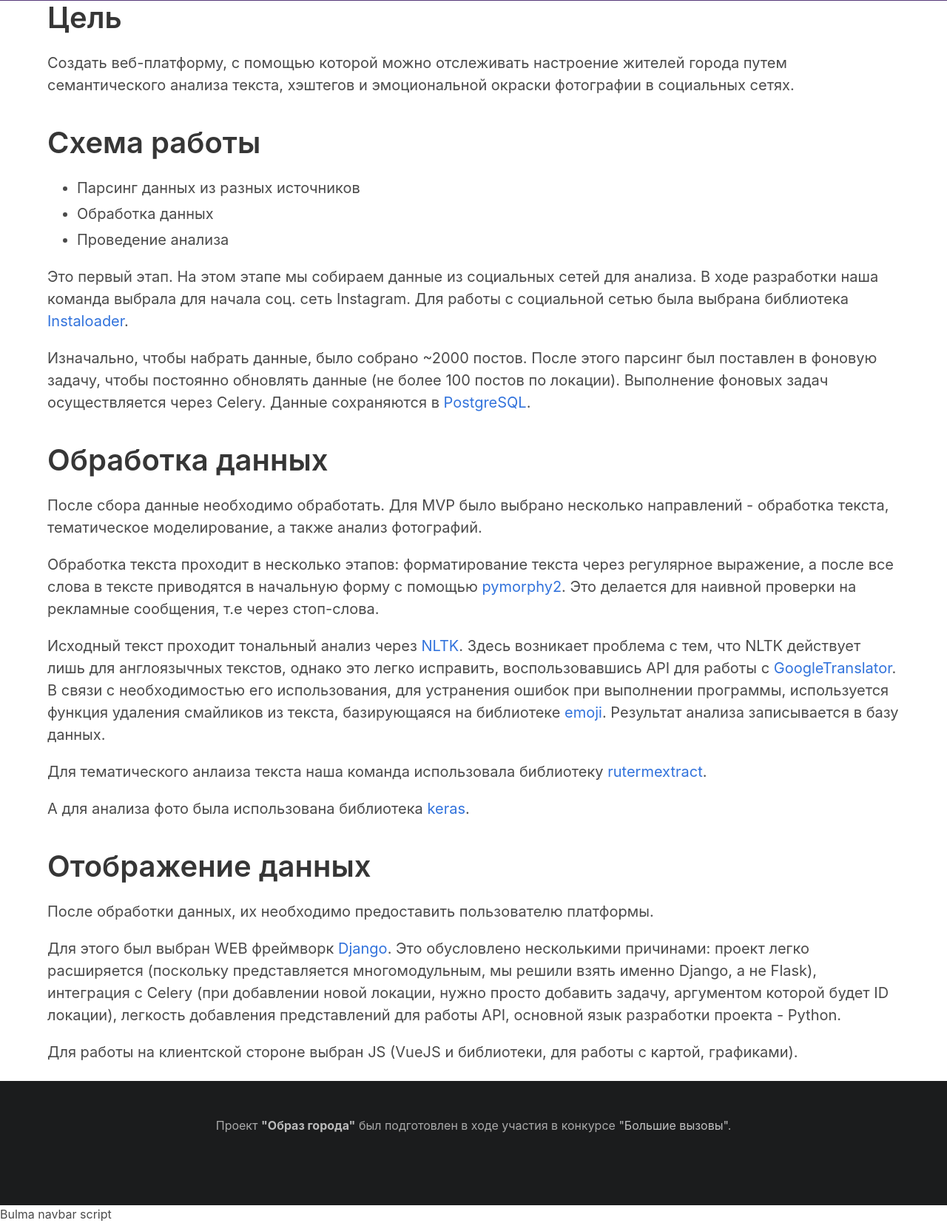
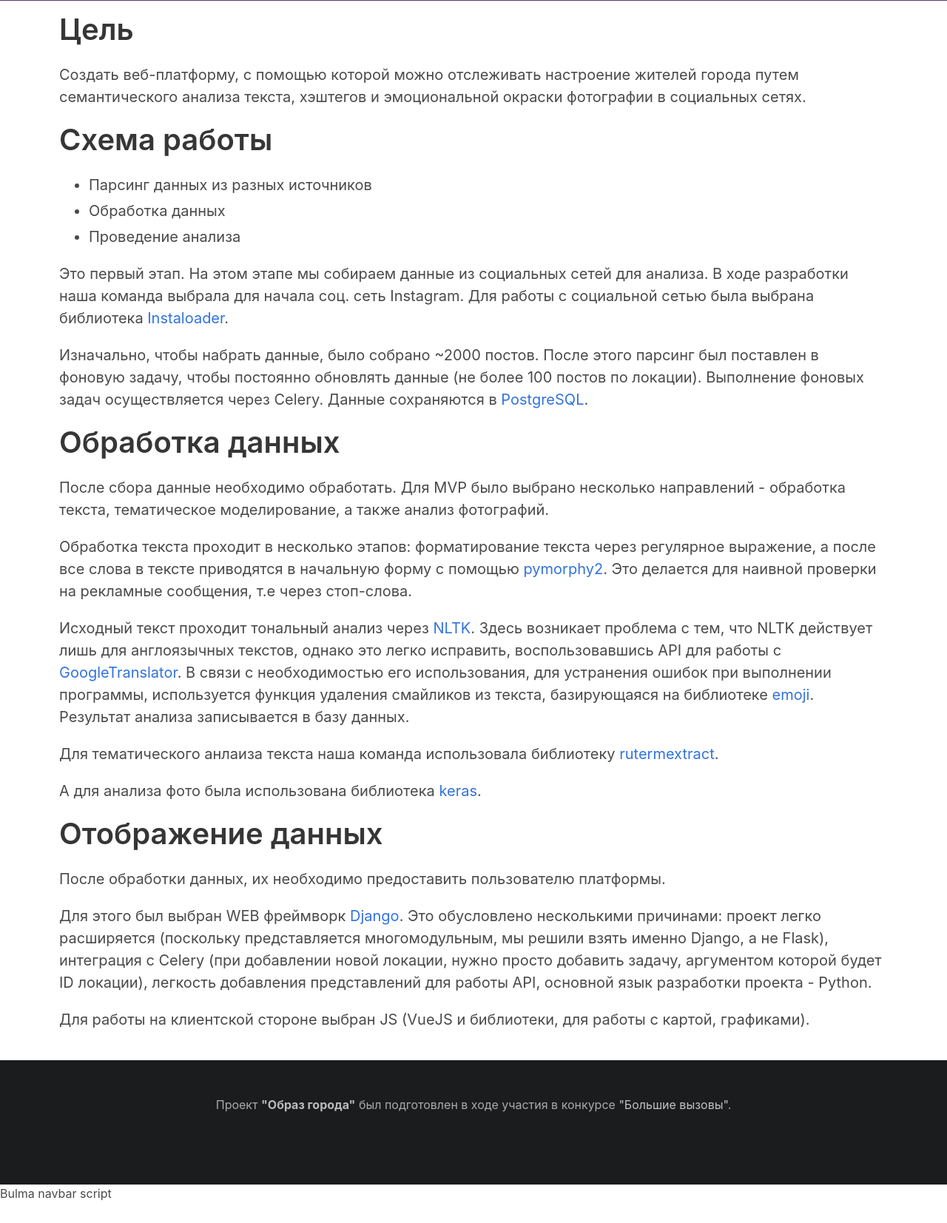
Before and after one commit to CityISO/main, a Django app: page /about/ in a window 1280 px wide. Shown: the part 51-1704 px from the top of the page at 74% size. After the commit the page ends 1674 px from the top, so only its background shows below. Run offline with Django 3.2, Linux system fonts and the light colour scheme; parts of the project's set-up code (start-up, migrations or seed data) failed here and were passed over.

Commit message:
Add styles for content

```diff
--- a/static/styles/global.css
+++ b/static/styles/global.css
@@ -1,3 +1,23 @@
+/* page */
+
+body > div.container > div.content {
+    padding: 1rem;
+}
+
+body > div.container > div.content h1:not(:first-child) {
+    margin-top: 1rem;
+}
+
+body > div > div p a,
+body > footer.footer > div > p > a {
+    -moz-transition: color 0.2s ease-in-out, border-bottom-color 0.2s ease-in-out;
+    -webkit-transition: color 0.2s ease-in-out, border-bottom-color 0.2s ease-in-out;
+    -ms-transition: color 0.2s ease-in-out, border-bottom-color 0.2s ease-in-out;
+    transition: color 0.2s ease-in-out, border-bottom-color 0.2s ease-in-out;
+}
+
+/* footer */
+
 body > footer {
     background-color: #1b1c1d !important;
     color: #ffffffa0 !important;
@@ -11,10 +31,6 @@
 
 body > footer > div > p > a {
     color: #ffffffbb;
-    -moz-transition: color 0.2s ease-in-out, border-bottom-color 0.2s ease-in-out;
-    -webkit-transition: color 0.2s ease-in-out, border-bottom-color 0.2s ease-in-out;
-    -ms-transition: color 0.2s ease-in-out, border-bottom-color 0.2s ease-in-out;
-    transition: color 0.2s ease-in-out, border-bottom-color 0.2s ease-in-out;
 }
 
 body > footer > div > p > a:hover {
```
